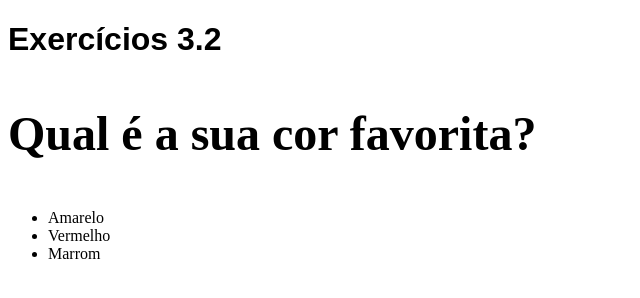
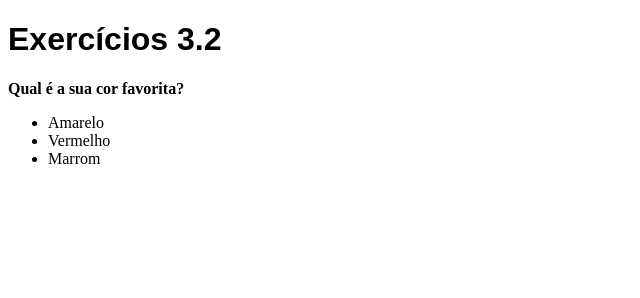
Before and after one commit to ferreirajessica/trybe-exercises, a plain HTML site: page index.html in a window 1280 px wide. Shown: the whole page, without its empty margins (0-640 px from the left). Drawn offline with Linux system fonts and the light colour scheme.

Commit message:
adds font weight of 600 to paragraph

```diff
--- a/index.html
+++ b/index.html
@@ -11,10 +11,10 @@
 
         p {
             font-weight: 600;
-            font-size: 48px;
+
         }
         body {
-            font-size: 16px;
+
         }
     </style>
 </head>
```
